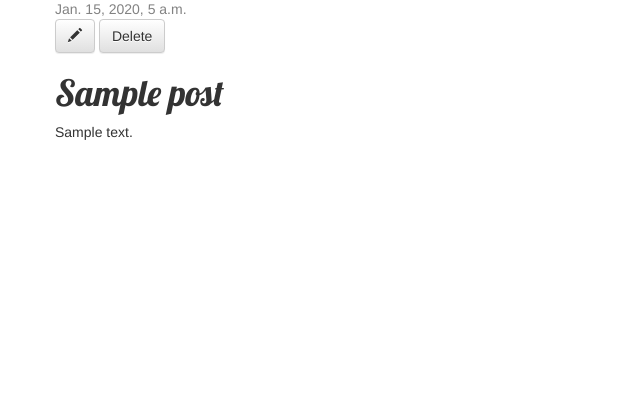
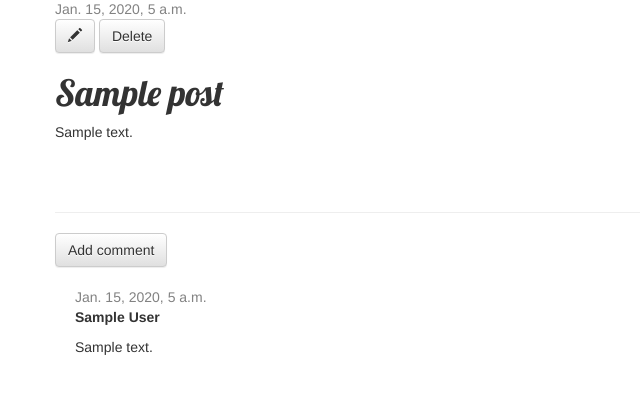
Before and after one commit to julie00lee/my-first-blog, a Django app: page /post/1/ in a window 1280 px wide. Shown: the part 145-539 px from the top of the page, without its empty margins (0-640 px from the left). Run offline with Django 3.2, Linux system fonts and the light colour scheme; tables that the repository leaves empty hold one stand-in row (values such as "Sample post"); some libraries are stand-ins or nearby versions.

Commit message:
added comment function

```diff
--- a/blog/admin.py
+++ b/blog/admin.py
@@ -1,6 +1,7 @@
 from django.contrib import admin
-from .models import Post
+from .models import Post, Comment
 
 admin.site.register(Post)
+admin.site.register(Comment)
 
 # Register your models here.
--- a/blog/models.py
+++ b/blog/models.py
@@ -18,3 +18,21 @@ class Post(models.Model):
 
     def __str__(self):
         return self.title
+
+    def approved_comments(self):
+        return self.comments.filter(approved_comment=True)
+
+
+class Comment(models.Model):
+    post = models.ForeignKey('blog.Post', on_delete=models.CASCADE, related_name='comments')
+    author = models.CharField(max_length=200)
+    text = models.TextField()
+    created_date = models.DateTimeField(default=timezone.now)
+    approved_comment = models.BooleanField(default=False)
+
+    def approve(self):
+        self.approved_comment = True
+        self.save()
+
+    def __str__(self):
+        return self.text
--- a/blog/static/css/blog.css
+++ b/blog/static/css/blog.css
@@ -44,3 +44,7 @@ h1, h2, h3, h4 {
 .post h1 a, .post h1 a:visited {
     color: #000000;
 }
+
+.comment {
+    margin: 20px 0px 20px 20px;
+}
--- a/blog/templates/blog/post_detail.html
+++ b/blog/templates/blog/post_detail.html
@@ -26,4 +26,26 @@
         <h1>{{ post.title }}</h1>
         <p>{{ post.text|linebreaksbr }}</p>
     </div>
+
+
+    <hr>
+    <a class="btn btn-default" href="{% url 'add_comment_to_post' pk=post.pk %}">Add comment</a>
+    {% for comment in post.comments.all %}
+      {% if user.is_authenticated or comment.approved_comment %}
+       <div class="comment">
+          <div class="date">
+              {{ comment.created_date }}
+              {% if not comment.approved_comment %}
+                  <a class="btn btn-default" href="{% url 'comment_remove' pk=comment.pk %}"><span class="glyphicon glyphicon-remove"></span></a>
+                  <a class="btn btn-default" href="{% url 'comment_approve' pk=comment.pk %}"><span class="glyphicon glyphicon-ok"></span></a>
+              {% endif %}
+          </div>
+          <strong>{{ comment.author }}</strong>
+          <p>{{ comment.text|linebreaks }}</p>
+      </div>
+      {% endif %}
+  {% empty %}
+      <p>No comments here yet :(</p>
+  {% endfor %}
+
 {% endblock %}
--- a/blog/templates/blog/post_list.html
+++ b/blog/templates/blog/post_list.html
@@ -9,6 +9,7 @@
 	        </div>
 	        <h1><a href="{% url 'post_detail' pk=post.pk %}">{{ post.title }}</a></h1>
 	        <p>{{ post.text|linebreaksbr }}</p>
+	        <a href="{% url 'post_detail' pk=post.pk %}">Comments: {{ post.approved_comments.count }}</a>
 	    </div>
 	{% endfor %}
 {% endblock %}
--- a/blog/urls.py
+++ b/blog/urls.py
@@ -9,4 +9,7 @@ urlpatterns = [
     path('drafts/', views.post_draft_list, name="post_draft_list"),
     path('post/(?P<pk>\d+)/publish/$', views.post_publish, name='post_publish'),
     path('post/<int:pk>/delete/', views.post_remove, name='post_remove'),
+    path('post/(?P<pk>\d+)/comment/$', views.add_comment_to_post, name='add_comment_to_post'),
+    path('comment/(?P<pk>\d+)/approve/$', views.comment_approve, name='comment_approve'),
+	path('comment/(?P<pk>\d+)/remove/$', views.comment_remove, name='comment_remove'),
 ]
--- a/blog/views.py
+++ b/blog/views.py
@@ -4,8 +4,8 @@ from django.shortcuts import render, get_object_or_404
 from django.shortcuts import redirect
 from django.http import HttpResponse
 from django.contrib.auth.decorators import login_required
-from .models import Post
-from .forms import PostForm
+from .models import Post, Comment
+from .forms import PostForm, CommentForm
 
 
 def post_list(request):
@@ -62,3 +62,28 @@ def post_remove(request, pk):
         return render(request, 'blog/post_delete.html')
     elif request.method == 'GET':
         return HttpResponse('잘못된 접근 입니다.')
+
+def add_comment_to_post(request, pk):
+    post = get_object_or_404(Post, pk=pk)
+    if request.method == "POST":
+        form = CommentForm(request.POST)
+        if form.is_valid():
+            comment = form.save(commit=False)
+            comment.post = post
+            comment.save()
+            return redirect('post_detail', pk=post.pk)
+    else:
+        form = CommentForm()
+    return render(request, 'blog/add_comment_to_post.html', {'form': form})
+
+@login_required
+def comment_approve(request, pk):
+    comment = get_object_or_404(Comment, pk=pk)
+    comment.approve()
+    return redirect('post_detail', pk=comment.post.pk)
+
+@login_required
+def comment_remove(request, pk):
+    comment = get_object_or_404(Comment, pk=pk)
+    comment.delete()
+    return redirect('post_detail', pk=comment.post.pk)
```
Also changed, not shown: blog/forms.py (+7 -2 lines), blog/templates/blog/add_comment_to_post.html (added, +9 -0 lines), blog/migrations/0002_comment.py (added).
